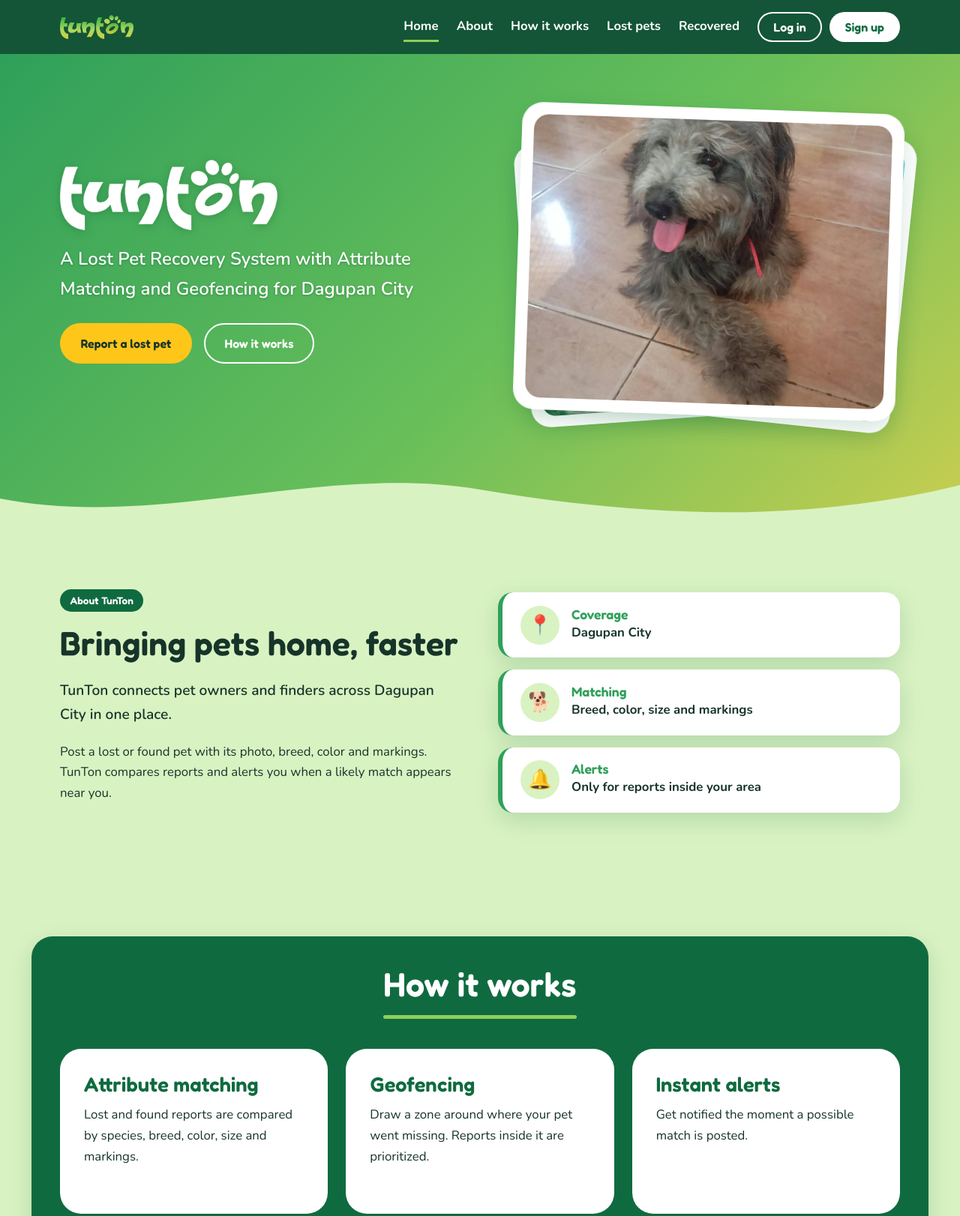
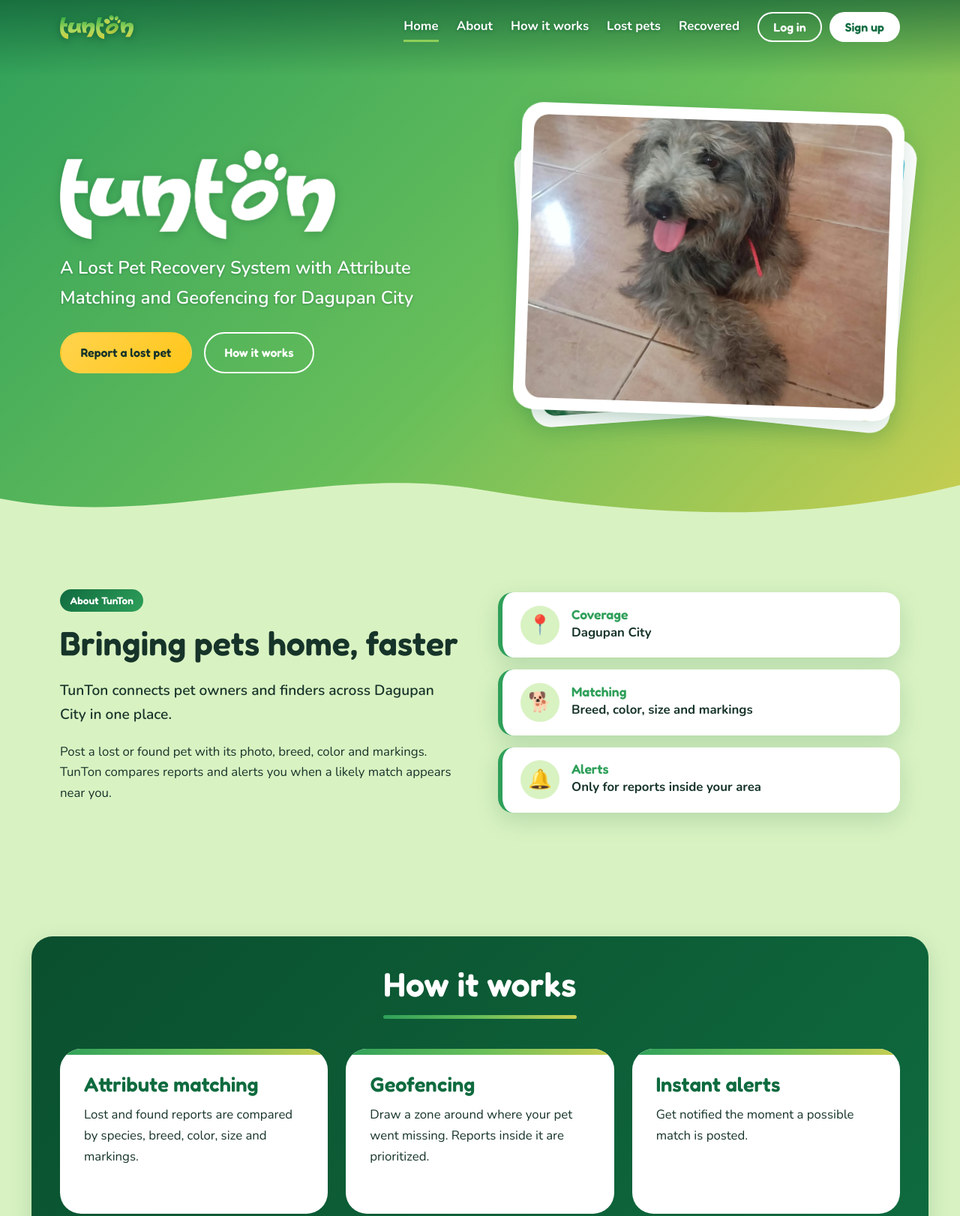
Before and after one commit to GravityDefied4/TunTon, a plain HTML site: page frontend/index.html in a window 1280 px wide. Shown: the top 1622 px of the page at 75% size. Drawn offline with nearby package versions, Linux system fonts and the light colour scheme.

Commit message:
Navigation UI update

```diff
--- a/frontend/script.js
+++ b/frontend/script.js
@@ -24,7 +24,9 @@ menu.querySelectorAll('a').forEach(a => a.addEventListener('click', closeMenu));
 
 /* ---------- Header shadow + active section ---------- */
 const header = document.getElementById('header');
-window.addEventListener('scroll', () => header.classList.toggle('scrolled', window.scrollY > 10), { passive: true });
+const updateHeader = () => header.classList.toggle('scrolled', window.scrollY > 10);
+updateHeader();
+window.addEventListener('scroll', updateHeader, { passive: true });
 
 const links = menu.querySelectorAll(':scope > a[href^="#"]');
 const observer = new IntersectionObserver(entries => {
--- a/frontend/style.css
+++ b/frontend/style.css
@@ -18,6 +18,12 @@
     --radius: 28px;
     --radius-sm: 999px;
     --shadow: 0 10px 30px rgba(15, 107, 63, .18);
+
+    /* Signature gradients (from the hero / logo).
+       Bright = decoration only. Dark and mid = anything that carries text. */
+    --grad-bright: linear-gradient(90deg, var(--leaf), var(--logo-green), var(--logo-lime));
+    --grad-mid: linear-gradient(135deg, var(--forest), var(--leaf));
+    --grad-dark: linear-gradient(135deg, var(--forest-dark), var(--forest));
 }
 
 /* ---------- Base ---------- */
@@ -116,12 +122,12 @@ p {
 }
 
 .btn-sun {
-    background: var(--sun);
+    background: linear-gradient(135deg, #ffd34d, var(--sun));
     color: var(--ink);
 }
 
 .btn-sun:hover {
-    background: #ffd34d;
+    background: linear-gradient(135deg, #ffdd73, #ffd34d);
 }
 
 .btn-ghost {
@@ -135,9 +141,16 @@ p {
 }
 
 .btn-small {
-    background: var(--forest);
+    background: var(--grad-mid);
+    background-size: 200% 100%;
+    background-position: 0% 0%;
     color: var(--white);
     padding: .5em 1.2em;
+    transition: transform .15s ease, background-position .3s ease;
+}
+
+.btn-small:hover {
+    background-position: 100% 0%;
 }
 
 .btn-plain {
@@ -151,13 +164,39 @@ p {
     position: sticky;
     top: 0;
     z-index: 50;
-    background: rgba(10, 79, 46, .96);
-    backdrop-filter: blur(8px);
-    transition: box-shadow .2s;
+    background: transparent;
+    transition: background .3s ease, box-shadow .3s ease;
 }
 
 .header.scrolled {
+    background: linear-gradient(90deg, rgba(10, 79, 46, .97), rgba(15, 107, 63, .97));
+    backdrop-filter: blur(8px);
     box-shadow: 0 4px 18px rgba(0, 0, 0, .18);
+}
+
+/* Soft dark-green fade behind the nav while it's transparent,
+   so the light logo and links stay readable on the hero */
+.header::before {
+    content: "";
+    position: absolute;
+    inset: 0 0 -28px 0;
+    z-index: -1;
+    background: linear-gradient(to bottom, rgba(10, 79, 46, .6), rgba(10, 79, 46, 0));
+    pointer-events: none;
+    transition: opacity .3s ease;
+}
+
+.header.scrolled::before {
+    opacity: 0;
+}
+
+/* Extra edge definition for the logo and links on the transparent nav */
+.header:not(.scrolled) .header-logo img {
+    filter: drop-shadow(0 2px 5px rgba(10, 79, 46, .6));
+}
+
+.header:not(.scrolled) .menu>a {
+    text-shadow: 0 1px 4px rgba(10, 79, 46, .55);
 }
 
 .nav {
@@ -278,7 +317,9 @@ p {
     position: relative;
     background: linear-gradient(135deg, var(--leaf) 0%, var(--logo-green) 55%, var(--logo-lime) 100%);
     color: var(--white);
-    padding: 4.5rem 0 8rem;
+    /* hero slides up behind the transparent header (header is 72px tall) */
+    margin-top: -72px;
+    padding: calc(4.5rem + 72px) 0 8rem;
     overflow: hidden;
 }
 
@@ -297,7 +338,7 @@ p {
 }
 
 .hero-logo {
-    max-width: 300px;
+    max-width: 380px;
     margin-bottom: 1.2rem;
     filter: drop-shadow(0 2px 6px rgba(10, 79, 46, .3));
 }
@@ -434,12 +475,11 @@ p {
     height: 5px;
     margin-top: .35em;
     border-radius: var(--radius-sm);
-    background: var(--leaf);
+    background: var(--grad-bright);
 }
 
 .panel h2::after {
     margin-inline: auto;
-    background: var(--lime);
 }
 
 .link-light {
@@ -455,7 +495,7 @@ p {
 /* ---------- About ---------- */
 .eyebrow {
     display: inline-block;
-    background: var(--forest);
+    background: var(--grad-mid);
     color: var(--white);
     font-family: var(--font-display);
     font-weight: 600;
@@ -613,7 +653,7 @@ p {
 .panel {
     position: relative;
     --panel-pad: clamp(.75rem, 3vw, 6rem);
-    background: var(--forest);
+    background: var(--grad-dark);
     color: var(--white);
     border-radius: var(--radius);
     padding: var(--panel-pad);
@@ -621,10 +661,23 @@ p {
     box-shadow: var(--shadow);
 }
 
-/* Cards inside the green panel are white so none of them vanish into it */
+/* Cards inside the green panel are white so none of them vanish into it,
+   each topped with the signature gradient bar */
 .panel .card {
+    position: relative;
+    overflow: hidden;
     background: var(--white);
     color: var(--ink);
+}
+
+.panel .card::before {
+    content: "";
+    position: absolute;
+    top: 0;
+    left: 0;
+    right: 0;
+    height: 8px;
+    background: var(--grad-bright);
 }
 
 .panel .card h3 {
@@ -756,7 +809,7 @@ p {
     display: block;
     height: 4px;
     border-radius: var(--radius-sm);
-    background: var(--forest);
+    background: var(--grad-bright);
 }
 
 .badge {
@@ -774,7 +827,7 @@ p {
 }
 
 .badge--home {
-    background: var(--lime);
+    background: linear-gradient(135deg, var(--lime), var(--logo-lime));
     color: var(--forest-dark);
 }
 
@@ -848,7 +901,7 @@ p {
 }
 
 .tab[aria-selected="true"] {
-    background: var(--forest);
+    background: var(--grad-mid);
     color: var(--white);
 }
 
@@ -861,7 +914,7 @@ p {
 
 /* ---------- Footer ---------- */
 .footer {
-    background: var(--forest-dark);
+    background: linear-gradient(to bottom, var(--forest-dark) 0%, var(--forest-dark) 40%, var(--forest) 100%);
     color: var(--mint);
     text-align: center;
     padding: 6rem 0 2rem;
```
